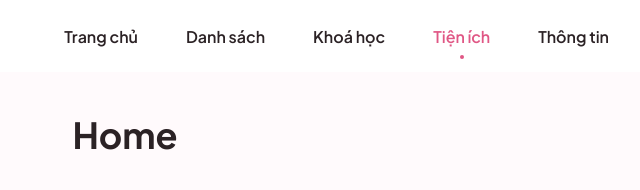
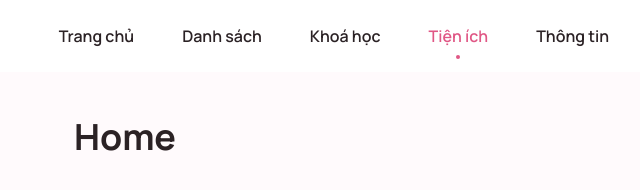
Before and after one commit to minh-nguyennhat/clbtakc, a plain HTML site: page utilities.html in a window 1280 px wide. Shown: the full height of the page, 515-1155 px from the left. Drawn offline with nearby package versions, Linux system fonts and the light colour scheme.

Commit message:
update tipe

```diff
--- a/assets/css/styles.css
+++ b/assets/css/styles.css
@@ -1,6 +1,6 @@
 /*=============== GOOGLE FONTS ===============*/
 @import url('https://fonts.googleapis.com/css2?family=Plus+Jakarta+Sans:ital,wght@0,200..800;1,200..800&display=swap');
-
+@import url('https://fonts.googleapis.com/css2?family=Manrope:wght@200..800&family=Roboto:ital,wght@0,100;0,300;0,400;0,500;0,700;0,900;1,100;1,300;1,400;1,500;1,700;1,900&display=swap');
 /*=============== VARIABLES CSS ===============*/
 :root {
   --header-height: 3rem;
@@ -18,6 +18,7 @@
 
   /*========== Font and typography ==========*/
   --body-font: 'Plus Jakarta Sans', sans-serif;
+  --body-font: 'Manrope', sans-serif;
 
   --h1-font-size: 1.5rem;
   --h2-font-size: 1.05rem;
--- a/utilities.html
+++ b/utilities.html
@@ -12,7 +12,7 @@
 
         <!-- Bootstrap -->
         <link rel="icon" type="image/x-icon" href="assets/img/fav.png">
-        <title>Sự kiện | CLB Tiếng Anh Không Chuyên TVU</title>
+        <title>Tiện ích | CLB Tiếng Anh Không Chuyên TVU</title>
     </head>
     <body>
         <!--=============== HEADER ===============-->
```
